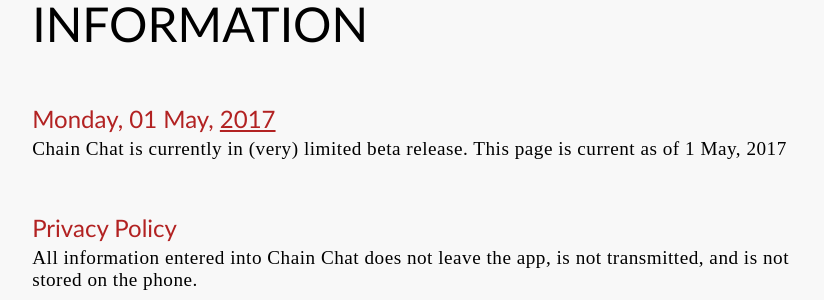
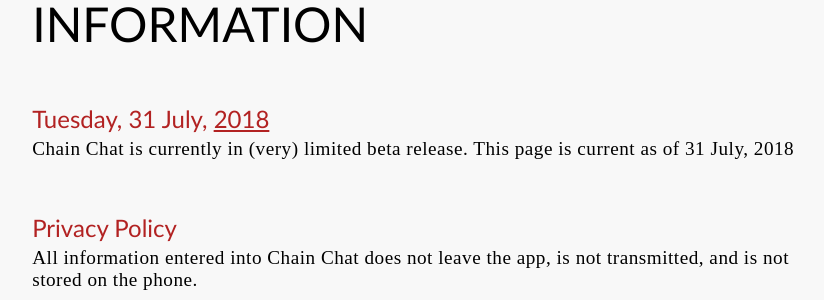
Before and after one commit to n8mob/n8mob.github.io, a Jekyll site: the page built from apps/chainchat.md, in a window 1280 px wide. Shown: the part 219-519 px from the top of the page, without its empty margins (19-843 px from the left). Built offline with Jekyll 4.4.1, drawn with Linux system fonts in a browser that asks for light colours.

Commit message:
UpDATEed the Chain Chat support page

```diff
--- a/apps/chainchat.md
+++ b/apps/chainchat.md
@@ -1,11 +1,11 @@
 ---
 layout: post
 title: Chain Chat Support Information
-date: 2017-05-01
+date: 2018-07-31
 ---
 
 Chain Chat is currently in (very) limited beta release.
-This page is current as of 1 May, 2017
+This page is current as of 31 July, 2018
 
 ## Privacy Policy
 
```
